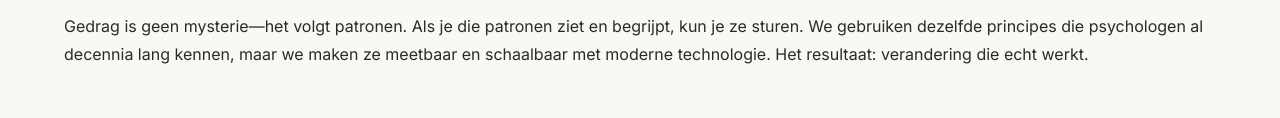
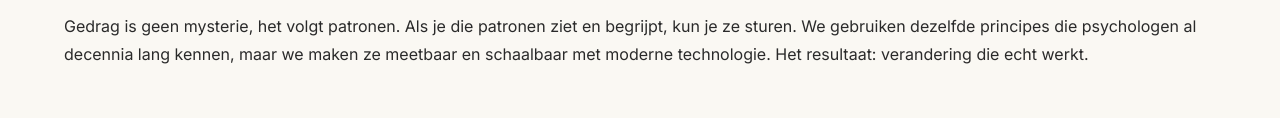
Before and after one commit to Bachskie/operant, a plain HTML site: page missie.html in a window 1280 px wide. Shown: the part 1566-1684 px from the top of the page. Drawn offline with nearby package versions, Linux system fonts and the light colour scheme.

Commit message:
Fix punctuation in paragraph about behavior patterns

```diff
--- a/missie.html
+++ b/missie.html
@@ -63,7 +63,7 @@
       <div class="section-text">
         <h2>Waarom Dit Werkt</h2>
         <p>
-          Gedrag is geen mysterie—het volgt patronen. Als je die patronen ziet en begrijpt,
+          Gedrag is geen mysterie, het volgt patronen. Als je die patronen ziet en begrijpt,
           kun je ze sturen. We gebruiken dezelfde principes die psychologen al decennia lang kennen,
           maar we maken ze meetbaar en schaalbaar met moderne technologie. Het resultaat:
           verandering die echt werkt.
```
